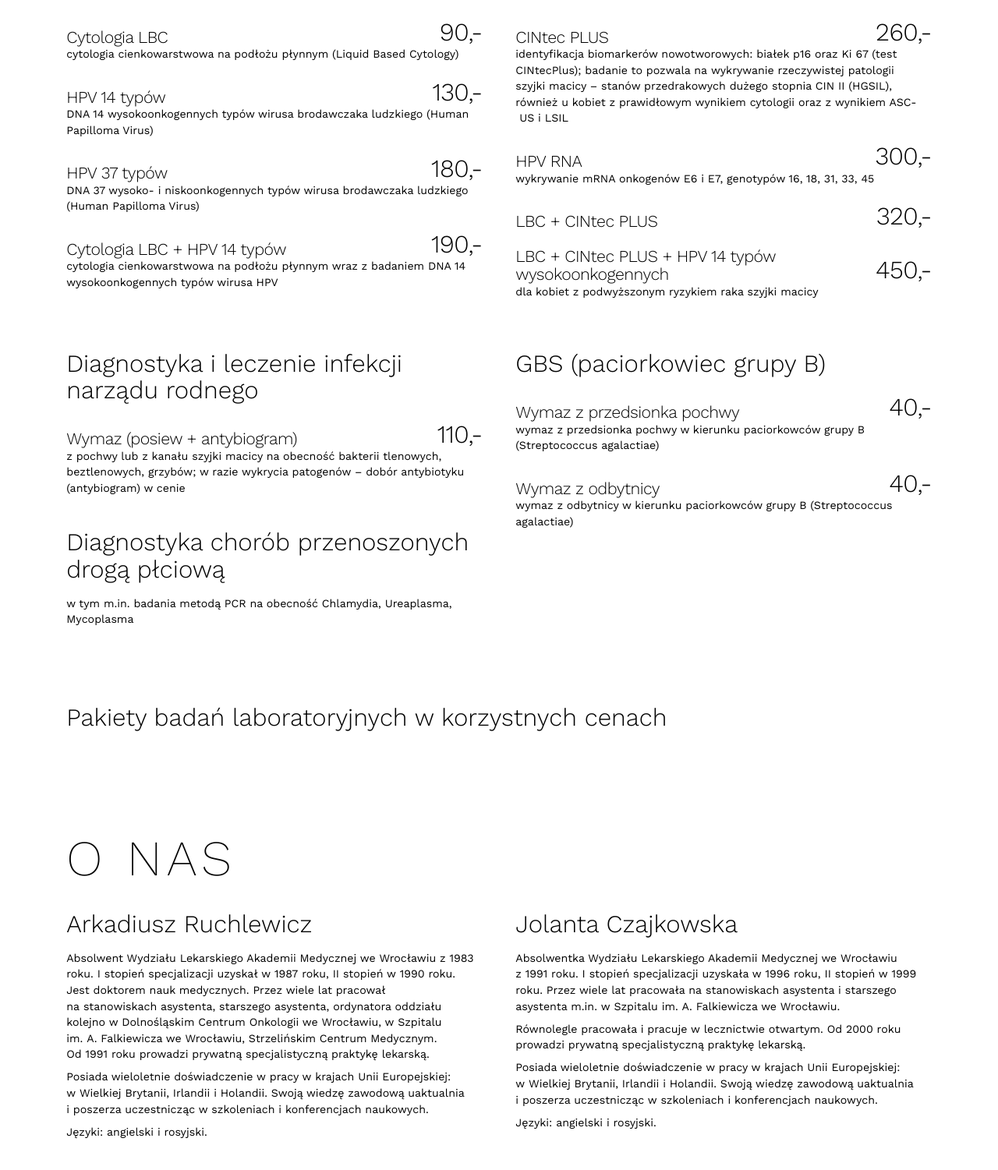
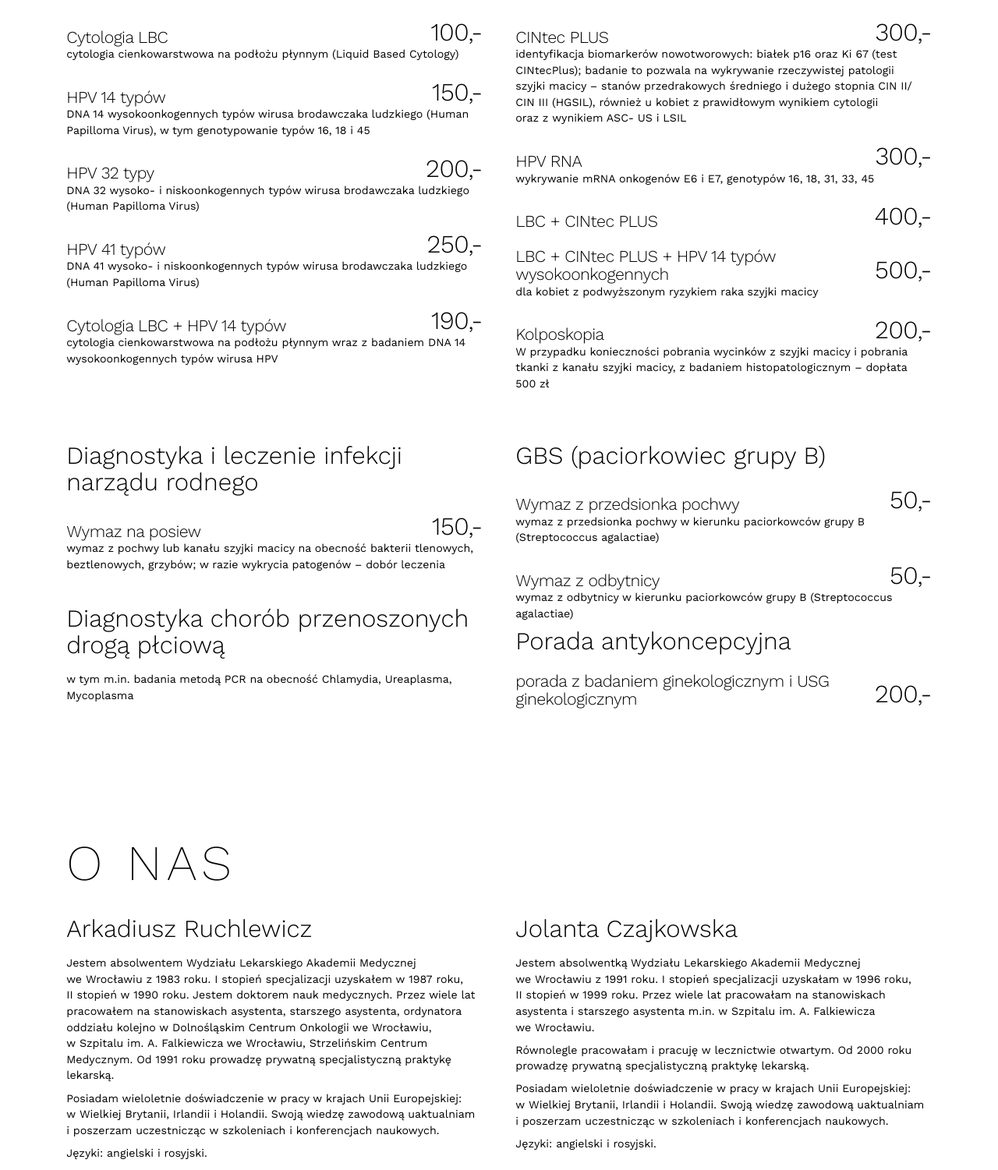
Before and after one commit to jczajkowska/ginekologwro.pl, a plain HTML site: page index.html in a window 1280 px wide. Shown: the part 1040-2541 px from the top of the page at 78% size. Drawn offline with nearby package versions, Linux system fonts and the light colour scheme.

Commit message:
Update index.html

```diff
--- a/index.html
+++ b/index.html
@@ -448,7 +448,7 @@
                 <img src="paper.svg">
                 <figcaption>
                     <h4>
-                        <var>100</var>
+                        <var>150</var>
                         <label>wizyta konsultacyjna bez badania ginekologicznego i&nbsp;USG</label>
                     </h4>
                 </figcaption>
@@ -463,23 +463,31 @@
             <main>
                 <figure>
                     <figcaption>
-                        <h4><var>90</var> <label>Cytologia LBC</label></h4>
+                        <h4><var>100</var> <label>Cytologia LBC</label></h4>
 
                         <p>cytologia cienkowarstwowa na podłożu płynnym (Liquid Based Cytology)</p>
                     </figcaption>
                 </figure>
                 <figure>
                     <figcaption>
-                        <h4><var>130</var> <label>HPV 14 typów</label></h4>
+                        <h4><var>150</var> <label>HPV 14 typów</label></h4>
 
-                        <p>DNA 14 wysokoonkogennych typów wirusa brodawczaka ludzkiego (Human Papilloma Virus)</p>
+                        <p>DNA 14 wysokoonkogennych typów wirusa brodawczaka ludzkiego (Human Papilloma Virus), w tym genotypowanie typów 16, 18 i 45</p>
                     </figcaption>
                 </figure>
                 <figure>
                     <figcaption>
-                        <h4><var>180</var> <label>HPV 37 typów</label></h4>
+                        <h4><var>200</var> <label>HPV 32 typy</label></h4>
 
-                        <p>DNA 37 wysoko- i niskoonkogennych typów wirusa brodawczaka ludzkiego (Human Papilloma
+                        <p>DNA 32 wysoko- i niskoonkogennych typów wirusa brodawczaka ludzkiego (Human Papilloma
+                            Virus)</p>
+                    </figcaption>
+                </figure>
+				<figure>
+                    <figcaption>
+                        <h4><var>250</var> <label>HPV 41 typów</label></h4>
+
+                        <p>DNA 41 wysoko- i niskoonkogennych typów wirusa brodawczaka ludzkiego (Human Papilloma
                             Virus)</p>
                     </figcaption>
                 </figure>
@@ -495,12 +503,12 @@
             <main>
                 <figure>
                     <figcaption>
-                        <h4><var>260</var> <label>CINtec PLUS</label></h4>
+                        <h4><var>300</var> <label>CINtec PLUS</label></h4>
 
                         <p>identyfikacja biomarkerów nowotworowych: białek p16&nbsp;oraz Ki&nbsp;67 (test CINtecPlus);
                             badanie to&nbsp;pozwala na&nbsp;wykrywanie rzeczywistej patologii szyjki macicy &ndash;
-                            stanów przedrakowych dużego
-                            stopnia CIN&nbsp;II (HGSIL), również u&nbsp;kobiet z&nbsp;prawidłowym wynikiem cytologii
+                            stanów przedrakowych średniego i dużego
+                            stopnia CIN&nbsp;II/ CIN&nbsp;III (HGSIL), również u&nbsp;kobiet z&nbsp;prawidłowym wynikiem cytologii
                             oraz&nbsp;z&nbsp;wynikiem ASC-&nbsp;US i
                             LSIL</p>
                     </figcaption>
@@ -514,14 +522,23 @@
                 </figure>
                 <figure>
                     <figcaption>
-                        <h4><var>320</var> <label>LBC + CINtec PLUS</label></h4>
+                        <h4><var>400</var> <label>LBC + CINtec PLUS</label></h4>
                     </figcaption>
                 </figure>
                 <figure>
                     <figcaption>
-                        <h4><var>450</var> <label>LBC + CINtec PLUS + HPV 14 typów wysokoonkogennych</label></h4>
+                        <h4><var>500</var> <label>LBC + CINtec PLUS + HPV 14 typów wysokoonkogennych</label></h4>
 
                         <p>dla kobiet z podwyższonym ryzykiem raka szyjki macicy</p>
+                    </figcaption>
+                </figure>
+				<figure>
+                    <figcaption>
+                        <h4><var>200</var> <label>Kolposkopia</label></h4>
+
+                        <p>W przypadku konieczności pobrania wycinków z szyjki macicy i
+							pobrania tkanki z kanału szyjki macicy, z badaniem
+							histopatologicznym &ndash; dopłata 500 zł</p>
                     </figcaption>
                 </figure>
             </main>
@@ -530,10 +547,10 @@
             <main>
                 <header><h3>Diagnostyka i leczenie infekcji narządu rodnego</h3></header>
                 <figure>
-                    <figcaption><h4><var>110</var> <label>Wymaz (posiew + antybiogram)</label></h4>
+                    <figcaption><h4><var>150</var> <label>Wymaz na posiew</label></h4>
 
-                        <p>z pochwy lub z kanału szyjki macicy na obecność bakterii tlenowych, beztlenowych, grzybów; w
-                            razie wykrycia patogenów &ndash; dobór antybiotyku (antybiogram) w cenie</p></figcaption>
+                        <p>wymaz z pochwy lub kanału szyjki macicy na obecność bakterii
+							tlenowych, beztlenowych, grzybów; w razie wykrycia patogenów &ndash; dobór leczenia</p></figcaption>
                 </figure>
                 <article>
                     <h3>Diagnostyka chorób przenoszonych drogą płciową</h3>
@@ -545,59 +562,64 @@
                 <header><h3>GBS (paciorkowiec grupy B)</h3></header>
                 <figure>
                     <figcaption>
-                        <h4><var>40</var> <label>Wymaz z przedsionka pochwy</label></h4>
+                        <h4><var>50</var> <label>Wymaz z przedsionka pochwy</label></h4>
 
                         <p>wymaz z przedsionka pochwy w kierunku paciorkowców grupy B (Streptococcus agalactiae)</p>
                     </figcaption>
                 </figure>
                 <figure>
                     <figcaption>
-                        <h4><var>40</var> <label>Wymaz z odbytnicy</label></h4>
+                        <h4><var>50</var> <label>Wymaz z odbytnicy</label></h4>
 
                         <p>wymaz z odbytnicy w kierunku paciorkowców grupy B (Streptococcus agalactiae)</p>
                     </figcaption>
                 </figure>
+				<header><h3>Porada antykoncepcyjna</h3></header>
+				<figure>
+                    <figcaption>
+                        <h4><var>200</var> <label>porada z badaniem ginekologicznym i USG ginekologicznym</label></h4>
+                    </figcaption>
+                </figure>
             </main>
         </section>
-        <header><h3>Pakiety badań laboratoryjnych w korzystnych cenach</h3></header>
     </article>
     <article id="o-nas">
         <header><h1>O nas</h1></header>
         <section>
             <main>
                 <header><h3>Arkadiusz Ruchlewicz</h3></header>
-                <p>Absolwent Wydziału Lekarskiego Akademii Medycznej we&nbsp;Wrocławiu z&nbsp;1983 roku. I&nbsp;stopień
+                <p>Jestem absolwentem Wydziału Lekarskiego Akademii Medycznej we&nbsp;Wrocławiu z&nbsp;1983 roku. I&nbsp;stopień
                     specjalizacji
-                    uzyskał w&nbsp;1987&nbsp;roku, II&nbsp;stopień w&nbsp;1990 roku. Jest doktorem nauk medycznych.
-                    Przez wiele lat pracował
+                    uzyskałem w&nbsp;1987&nbsp;roku, II&nbsp;stopień w&nbsp;1990 roku. Jestem doktorem nauk medycznych.
+                    Przez wiele lat pracowałem
                     na&nbsp;stanowiskach asystenta, starszego asystenta, ordynatora oddziału kolejno w&nbsp;Dolnośląskim
                     Centrum
                     Onkologii we&nbsp;Wrocławiu, w&nbsp;Szpitalu im.&nbsp;A.&nbsp;Falkiewicza we&nbsp;Wrocławiu,
                     Strzelińskim Centrum Medycznym.
-                    Od&nbsp;1991 roku prowadzi prywatną specjalistyczną praktykę lekarską.</p>
+                    Od&nbsp;1991 roku prowadzę prywatną specjalistyczną praktykę lekarską.</p>
 
-                <p>Posiada wieloletnie doświadczenie w&nbsp;pracy w&nbsp;krajach Unii Europejskiej: w&nbsp;Wielkiej
+                <p>Posiadam wieloletnie doświadczenie w&nbsp;pracy w&nbsp;krajach Unii Europejskiej: w&nbsp;Wielkiej
                     Brytanii, Irlandii
-                    i&nbsp;Holandii. Swoją wiedzę zawodową uaktualnia i&nbsp;poszerza uczestnicząc w&nbsp;szkoleniach i&nbsp;konferencjach
+                    i&nbsp;Holandii. Swoją wiedzę zawodową uaktualniam i&nbsp;poszerzam uczestnicząc w&nbsp;szkoleniach i&nbsp;konferencjach
                     naukowych.</p>
 
                 <p>Języki: angielski i&nbsp;rosyjski.</p>
             </main>
             <main>
                 <header><h3>Jolanta Czajkowska</h3></header>
-                <p>Absolwentka Wydziału Lekarskiego Akademii Medycznej we&nbsp;Wrocławiu z&nbsp;1991 roku. I&nbsp;stopień
+                <p>Jestem absolwentką Wydziału Lekarskiego Akademii Medycznej we&nbsp;Wrocławiu z&nbsp;1991 roku. I&nbsp;stopień
                     specjalizacji
-                    uzyskała w&nbsp;1996 roku, II&nbsp;stopień w&nbsp;1999 roku. Przez wiele lat pracowała na&nbsp;stanowiskach
+                    uzyskałam w&nbsp;1996 roku, II&nbsp;stopień w&nbsp;1999 roku. Przez wiele lat pracowałam na&nbsp;stanowiskach
                     asystenta i&nbsp;starszego
                     asystenta m.in.&nbsp;w&nbsp;Szpitalu im.&nbsp;A.&nbsp;Falkiewicza we&nbsp;Wrocławiu.</p>
 
-                <p>Równolegle pracowała i&nbsp;pracuje w&nbsp;lecznictwie otwartym. Od&nbsp;2000 roku prowadzi prywatną
+                <p>Równolegle pracowałam i&nbsp;pracuję w&nbsp;lecznictwie otwartym. Od&nbsp;2000 roku prowadzę prywatną
                     specjalistyczną
                     praktykę lekarską. </p>
 
-                <p>Posiada wieloletnie doświadczenie w&nbsp;pracy w&nbsp;krajach Unii Europejskiej: w&nbsp;Wielkiej
+                <p>Posiadam wieloletnie doświadczenie w&nbsp;pracy w&nbsp;krajach Unii Europejskiej: w&nbsp;Wielkiej
                     Brytanii, Irlandii&nbsp;i Holandii.
-                    Swoją wiedzę zawodową uaktualnia i&nbsp;poszerza uczestnicząc w&nbsp;szkoleniach i&nbsp;konferencjach
+                    Swoją wiedzę zawodową uaktualniam i&nbsp;poszerzam uczestnicząc w&nbsp;szkoleniach i&nbsp;konferencjach
                     naukowych.</p>
 
                 <p>Języki: angielski i&nbsp;rosyjski.</p>
```
